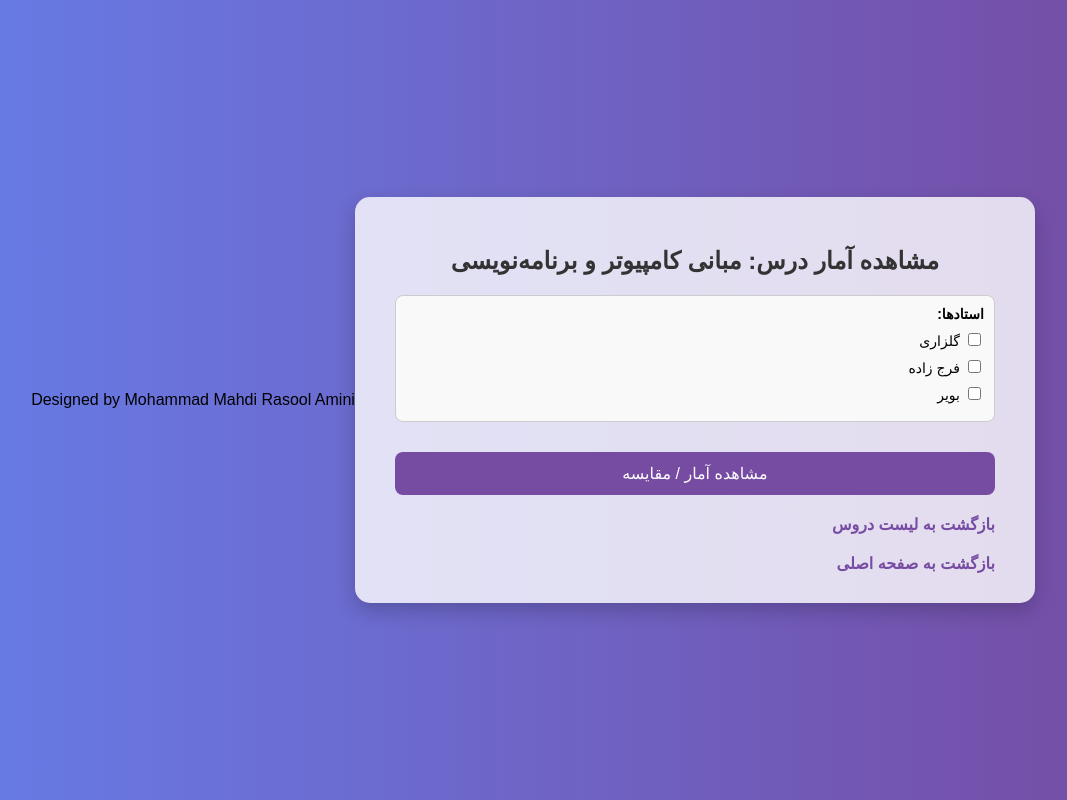
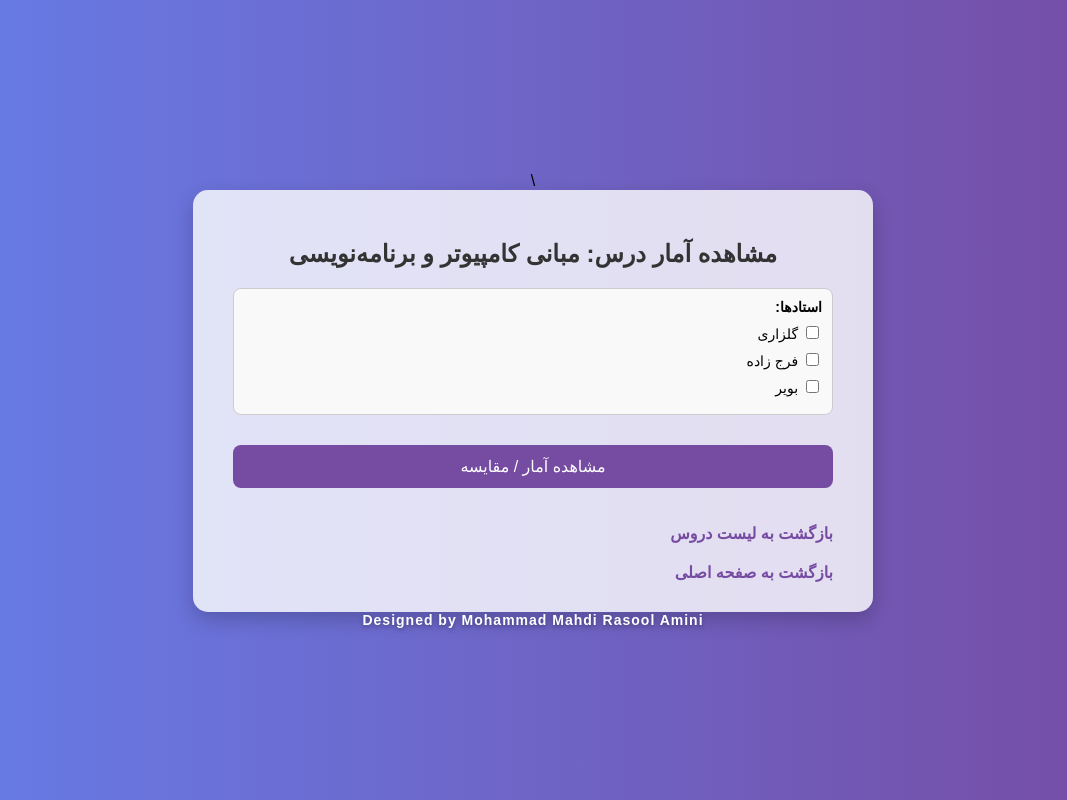
Before and after one commit to MahdiAmini12/University-Polling-System, a Flask app: page /stats/1 in a window 1280 px wide. Shown: the whole page, without its empty margins (107-1174 px from the left). Run offline with Flask 3, Linux system fonts and the light colour scheme; data comes from the database, SQL or seed files in the repository.

Commit message:
Update stats.html

```diff
--- a/templates/stats.html
+++ b/templates/stats.html
@@ -1,10 +1,48 @@
-<!DOCTYPE html>
+\<script type="text/javascript">
+        var gk_isXlsx = false;
+        var gk_xlsxFileLookup = {};
+        var gk_fileData = {};
+        function filledCell(cell) {
+          return cell !== '' && cell != null;
+        }
+        function loadFileData(filename) {
+        if (gk_isXlsx && gk_xlsxFileLookup[filename]) {
+            try {
+                var workbook = XLSX.read(gk_fileData[filename], { type: 'base64' });
+                var firstSheetName = workbook.SheetNames[0];
+                var worksheet = workbook.Sheets[firstSheetName];
+
+                // Convert sheet to JSON to filter blank rows
+                var jsonData = XLSX.utils.sheet_to_json(worksheet, { header: 1, blankrows: false, defval: '' });
+                // Filter out blank rows (rows where all cells are empty, null, or undefined)
+                var filteredData = jsonData.filter(row => row.some(filledCell));
+
+                // Heuristic to find the header row by ignoring rows with fewer filled cells than the next row
+                var headerRowIndex = filteredData.findIndex((row, index) =>
+                  row.filter(filledCell).length >= filteredData[index + 1]?.filter(filledCell).length
+                );
+                // Fallback
+                if (headerRowIndex === -1 || headerRowIndex > 25) {
+                  headerRowIndex = 0;
+                }
+
+                // Convert filtered JSON back to CSV
+                var csv = XLSX.utils.aoa_to_sheet(filteredData.slice(headerRowIndex)); // Create a new sheet from filtered array of arrays
+                csv = XLSX.utils.sheet_to_csv(csv, { header: 1 });
+                return csv;
+            } catch (e) {
+                console.error(e);
+                return "";
+            }
+        }
+        return gk_fileData[filename] || "";
+        }
+        </script><!DOCTYPE html>
 <html lang="fa" dir="rtl">
 <head>
   <meta charset="UTF-8">
   <title>آمار درس {{ course.name }}</title>
   <style>
-    /* همان استایل‌های قبلی */
     body {
       font-family: 'Vazirmatn', sans-serif;
       background: linear-gradient(to right, #667eea, #764ba2);
@@ -14,6 +52,7 @@
       align-items: center;
       justify-content: center;
       min-height: 100vh;
+      flex-direction: column;
     }
 
     .card {
@@ -101,6 +140,15 @@
       margin-bottom: 8px;
       cursor: pointer;
     }
+
+    .footer {
+      font-family: 'Vazirmatn', sans-serif;
+      font-weight: 700;
+      font-size: 14px;
+      color: #ffffff;
+      text-shadow: 0 2px 4px rgba(0, 0, 0, 0.3);
+      letter-spacing: 1px;
+    }
   </style>
 </head>
 <body>
@@ -173,48 +221,3 @@
   </div>
 </body>
 </html>
-
-
-
-
-<!-- <!DOCTYPE html>
-<html lang="fa">
-<head><meta charset="UTF-8"><title>آمار درس {{ course.name }}</title></head>
-<body>
-<h2>مشاهده آمار درس: {{ course.name }}</h2>
-
-<form method="POST">
-    <label>انتخاب استاد:</label>
-    <select name="professor" required>
-        {% for prof in professors %}
-            <option value="{{ prof.id }}"
-              {% if selected_professor and selected_professor.name == prof.name %}selected{% endif %}>
-              {{ prof.name }}
-            </option>
-        {% endfor %}
-    </select>
-    <button type="submit">مشاهده آمار</button>
-</form>
-
-{% if stats %}
-<h3>آمار برای {{ selected_professor.name }}:</h3>
-<ul>
-  <li>کیفیت تدریس: {{ stats.avg_q1 | round(2) if stats.avg_q1 else 'بدون داده' }}</li>
-  <li>نظم: {{ stats.avg_q2 | round(2) if stats.avg_q2 else 'بدون داده' }}</li>
-  <li>آسانی امتحان: {{ stats.avg_q3 | round(2) if stats.avg_q3 else 'بدون داده' }}</li>
-  <li>مفید بودن مطالب: {{ stats.avg_q4 | round(2) if stats.avg_q4 else 'بدون داده' }}</li>
-</ul>
-
-<h4>نظرات:</h4>
-<ul>
-  {% for comment in comments %}
-    <li>{{ comment.comment }}</li>
-  {% else %}
-    <li>نظری ثبت نشده.</li>
-  {% endfor %}
-</ul>
-{% endif %}
-
-<p><a href="/courses">بازگشت به لیست دروس</a></p>
-</body>
-</html> -->
```
